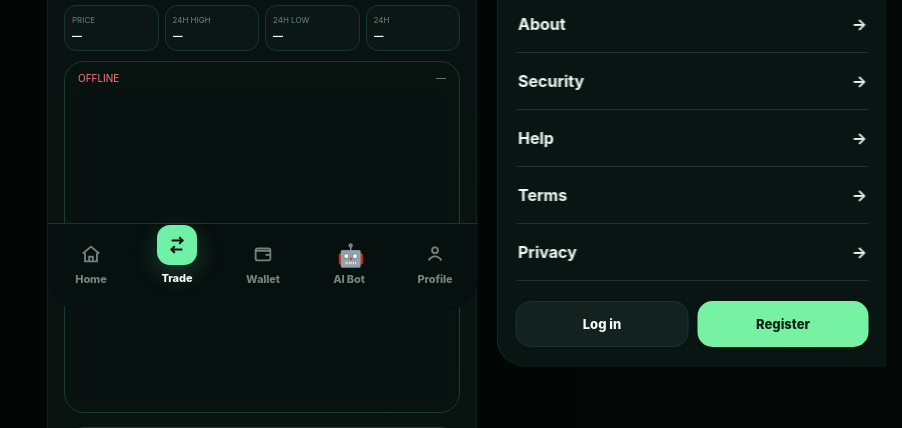
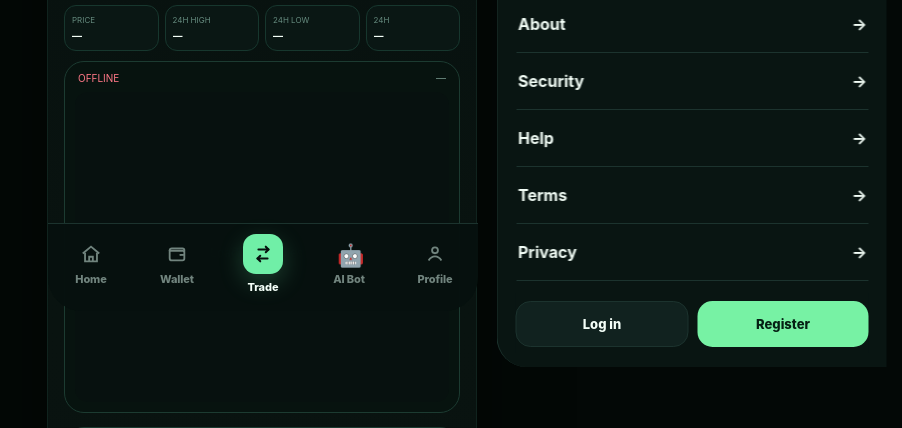
Before and after one commit to poketopsen-netizen/orbitra-demo, a Python web app: template templates/index.html in a window 1280 px wide. Shown: the part 461-889 px from the top of the page, without its empty margins (378-1280 px from the left). Run offline with Jinja, Linux system fonts and the light colour scheme; the template is opened without the code that fills it, so the values that code supplies are empty.

Commit message:
Orbitra V35 Center Navigation

```diff
--- a/static/styles.css
+++ b/static/styles.css
@@ -222,3 +222,16 @@ html,body{max-width:100%;overflow-x:hidden}
 .v34-payment-progress.rejected{border-color:#ab6570;background:#301c20}
 .v34-payment-progress.rejected strong{color:#ff9eaa}
 .v34-payment-progress[hidden]{display:none!important}
+
+/* V35: five equal navigation columns; primary trade action in the actual center.
+   Overrides legacy V34 grid-column:2 and raised icon margin. */
+.bottom-nav{display:grid!important;grid-template-columns:repeat(5,minmax(0,1fr))!important;gap:0!important;align-items:stretch!important}
+.bottom-nav>.nav-item{grid-column:auto!important;grid-row:1!important;min-width:0!important;width:100%!important;justify-self:stretch!important;transform:none!important;padding:6px 0!important}
+.bottom-nav>.nav-item[data-route="home"]{grid-column:1!important}
+.bottom-nav>.nav-item[data-route="wallet"]{grid-column:2!important}
+.bottom-nav>.nav-item[data-route="trade"]{grid-column:3!important}
+.bottom-nav>.nav-item[data-route="bot"]{grid-column:4!important}
+.bottom-nav>.nav-item[data-route="profile"]{grid-column:5!important}
+.bottom-nav>.trade-action .trade-nav-icon{margin:0 auto!important;transform:none!important;position:static!important;flex-shrink:0!important}
+.bottom-nav>.trade-action span{margin-top:0!important}
+.bottom-nav>.nav-item small{text-align:center!important}
--- a/templates/index.html
+++ b/templates/index.html
@@ -6,7 +6,7 @@
   <meta name="theme-color" content="#07110f">
   <meta name="description" content="Orbitra — учебная платформа для знакомства с рыночными графиками и demo-сделками.">
   <title>Orbitra — Mobile Markets</title>
-  <link rel="stylesheet" href="{{ url_for('static', filename='styles.css') }}">
+  <link rel="stylesheet" href="{{ url_for('static', filename='styles.css', v='35') }}">
 </head>
 <body>
   <main class="app-shell">
@@ -62,8 +62,8 @@
 
     <nav class="bottom-nav" aria-label="Primary navigation">
       <button data-route="home" class="nav-item active"><span class="nav-icon" aria-hidden="true"><svg viewBox="0 0 24 24" width="22" height="22" fill="none" stroke="currentColor" stroke-width="2"><path d="M3 11.5 12 4l9 7.5"/><path d="M5.5 10.5V20h13V10.5"/><path d="M10 20v-5h4v5"/></svg></span><small data-nav="home">Главная</small></button>
+      <button data-route="wallet" class="nav-item"><span class="nav-icon" aria-hidden="true"><svg viewBox="0 0 24 24" width="22" height="22" fill="none" stroke="currentColor" stroke-width="2"><path d="M4 8.5A2.5 2.5 0 0 1 6.5 6H18a2 2 0 0 1 2 2v1.5"/><path d="M4 8.5h14.5A1.5 1.5 0 0 1 20 10v7a2 2 0 0 1-2 2H6.5A2.5 2.5 0 0 1 4 16.5z"/><path d="M15.5 13h4"/><circle cx="15.5" cy="13" r=".9" fill="currentColor" stroke="none"/></svg></span><small data-nav="wallet">Кошелёк</small></button>
       <button data-route="trade" class="nav-item trade-action"><span class="trade-nav-icon" aria-hidden="true"><svg viewBox="0 0 24 24" width="22" height="22" fill="none" stroke="currentColor" stroke-width="2.2" stroke-linecap="round" stroke-linejoin="round"><path d="M7 7h11l-3-3"/><path d="m18 7-3 3"/><path d="M17 17H6l3 3"/><path d="m6 17 3-3"/></svg></span><small data-nav="trade">Торговать</small></button>
-      <button data-route="wallet" class="nav-item"><span class="nav-icon" aria-hidden="true"><svg viewBox="0 0 24 24" width="22" height="22" fill="none" stroke="currentColor" stroke-width="2"><path d="M4 8.5A2.5 2.5 0 0 1 6.5 6H18a2 2 0 0 1 2 2v1.5"/><path d="M4 8.5h14.5A1.5 1.5 0 0 1 20 10v7a2 2 0 0 1-2 2H6.5A2.5 2.5 0 0 1 4 16.5z"/><path d="M15.5 13h4"/><circle cx="15.5" cy="13" r=".9" fill="currentColor" stroke="none"/></svg></span><small data-nav="wallet">Кошелёк</small></button>
       <button data-route="bot" class="nav-item"><span class="nav-icon" aria-hidden="true">🤖</span><small>AI Bot</small></button>
       <button data-route="profile" class="nav-item"><span class="nav-icon" aria-hidden="true"><svg viewBox="0 0 24 24" width="22" height="22" fill="none" stroke="currentColor" stroke-width="2"><circle cx="12" cy="8" r="3.2"/><path d="M5 19c1.8-3 4.1-4.5 7-4.5s5.2 1.5 7 4.5"/></svg></span><small data-nav="profile">Профиль</small></button>
     </nav>
@@ -100,6 +100,6 @@
   <div class="backdrop" id="backdrop"></div>
 
   <script>window.ORBITRA_COUNTRIES = {{ countries_es|tojson }};</script>
-  <script src="{{ url_for('static', filename='app.js') }}"></script>
+  <script src="{{ url_for('static', filename='app.js', v='35') }}"></script>
 </body>
 </html>
```
Also changed, not shown: README_V35.md (added).
